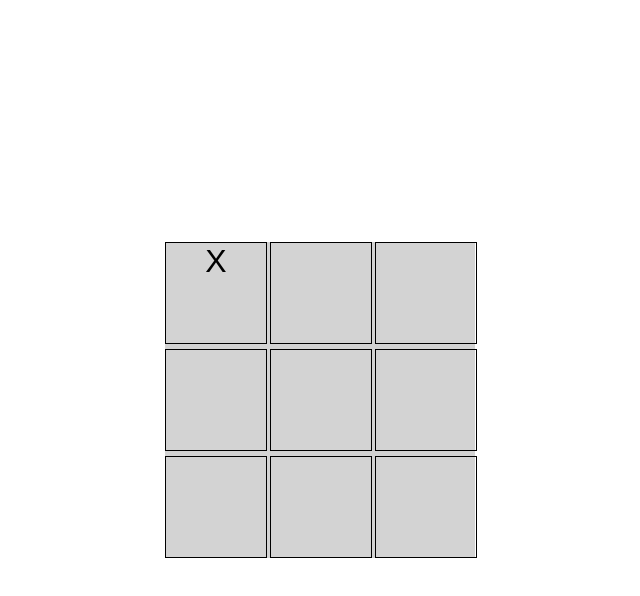
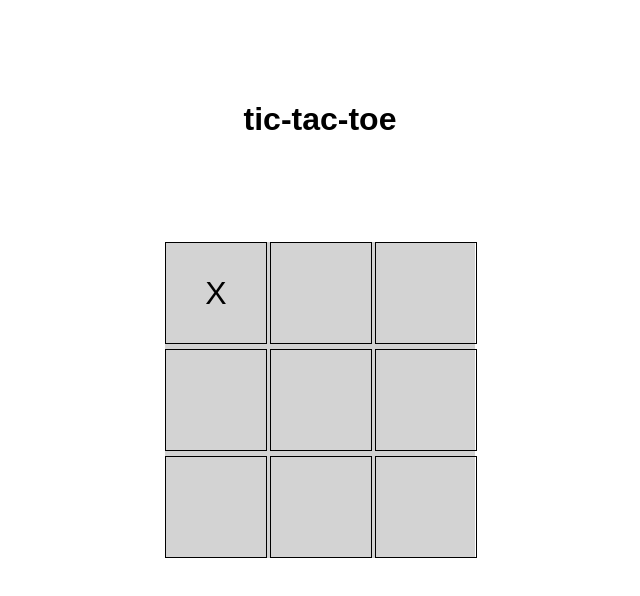
Before and after one commit to ethanwong888/tictactoe, a plain HTML site: page index.html in a window 1280 px wide. Both pictures are taken after a click on the element 536 px from the left and 293 px from the top of the page. Shown: the whole page, without its empty margins (320-960 px from the left). Drawn offline with Linux system fonts and the light colour scheme.

Commit message:
centered gamepieces in squares, fixed issue where alert pops up before placing final piece on gameboard

```diff
--- a/index.html
+++ b/index.html
@@ -7,10 +7,14 @@
   <link rel="stylesheet" href="style.css">
 </head>
 <body>
+  <div class="intro">
+    <h1>tic-tac-toe</h1>
+  </div>
 
-<div id="board"></div>
 
-<script src="script.js"></script>
+  <div id="board"></div>
+
+  <script src="script.js"></script>
 
 </body>
 </html>
--- a/script.js
+++ b/script.js
@@ -44,7 +44,7 @@ GameBoard.prototype = {
     for (const pattern of winPatterns) {
       const [a, b, c] = pattern;
       if (this.board[a] && this.board[a] === this.board[b] && this.board[a] === this.board[c]) {
-        return this.board[a];
+        return pattern;
       }
     }
 
@@ -69,19 +69,25 @@ GameController.prototype = {
     if (this.gameBoard.isEmptyCell(index)) {
       this.gameBoard.board[index] = this.players[this.currentPlayerIndex].symbol;
 
-      const winner = this.gameBoard.checkWinner();
-      if (winner) {
-        alert(`${this.players[this.currentPlayerIndex].name} wins!`);
-        this.resetGame();
+      const winnerPattern = this.gameBoard.checkWinner();
+      this.gameBoard.display();
+
+      if (winnerPattern) {
+        // Delay the alert to ensure the board is updated
+        setTimeout(() => {
+          alert(`${this.players[this.currentPlayerIndex].name} wins!`);
+          this.resetGame();
+        }, 100);
       }
       else if (this.gameBoard.isFull()) {
-        alert('It\'s a draw!');
-        this.resetGame();
+        // Delay the alert to ensure the board is updated
+        setTimeout(() => {
+          alert('It\'s a draw!');
+          this.resetGame();
+        }, 100);
       }
-      // change turn, index is either 1 - 1 = 0, or 1 - 0 = 0
       else {
         this.currentPlayerIndex = 1 - this.currentPlayerIndex;
-        this.gameBoard.display();
       }
     }
   },
--- a/style.css
+++ b/style.css
@@ -5,6 +5,11 @@ body {
   justify-content: center;
   height: 100vh;
   margin: 0;
+}
+
+.intro {
+  position: absolute;
+  top: 10%;
 }
 
 #board {
@@ -15,14 +20,21 @@ body {
 }
 
 .cell {
+  display: flex;
   width: 100px;
   height: 100px;
-  text-align: center;
+  align-items: center;
+  justify-content: center;
   font-size: 2em;
   cursor: pointer;
+  transition: background-color 0.3s ease;
   border: 1px solid black;
 }
 
 .cell:hover {
   background-color: #f0f0f0;
 }
+
+.winning-cell {
+  background-color: lightgreen;
+}
```
